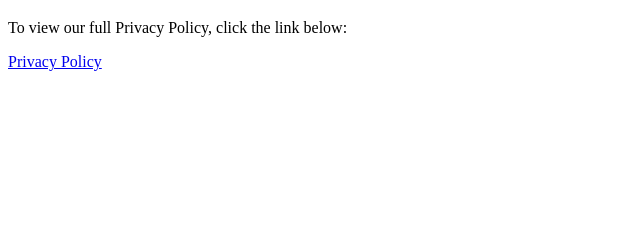
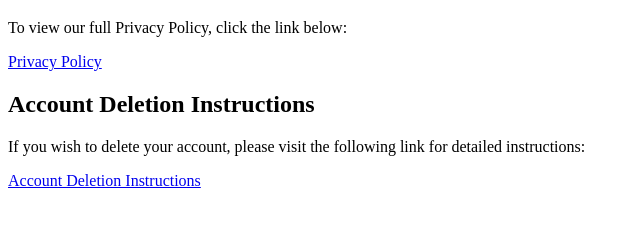
Before and after one commit to EatologyApp/AppDocumentation, a plain HTML site: page index.html in a window 1280 px wide. Shown: the part 61-288 px from the top of the page, without its empty margins (0-640 px from the left). Drawn offline with Linux system fonts and the light colour scheme.

Commit message:
Update index.html

```diff
--- a/index.html
+++ b/index.html
@@ -9,5 +9,9 @@
     <h1>Welcome to Eatology Privacy Policy</h1>
     <p>To view our full Privacy Policy, click the link below:</p>
     <a href="privacy-policy.html">Privacy Policy</a>
+
+    <h2>Account Deletion Instructions</h2>
+    <p>If you wish to delete your account, please visit the following link for detailed instructions:</p>
+    <a href="account-deletion-instructions.html">Account Deletion Instructions</a>
 </body>
 </html>
```
